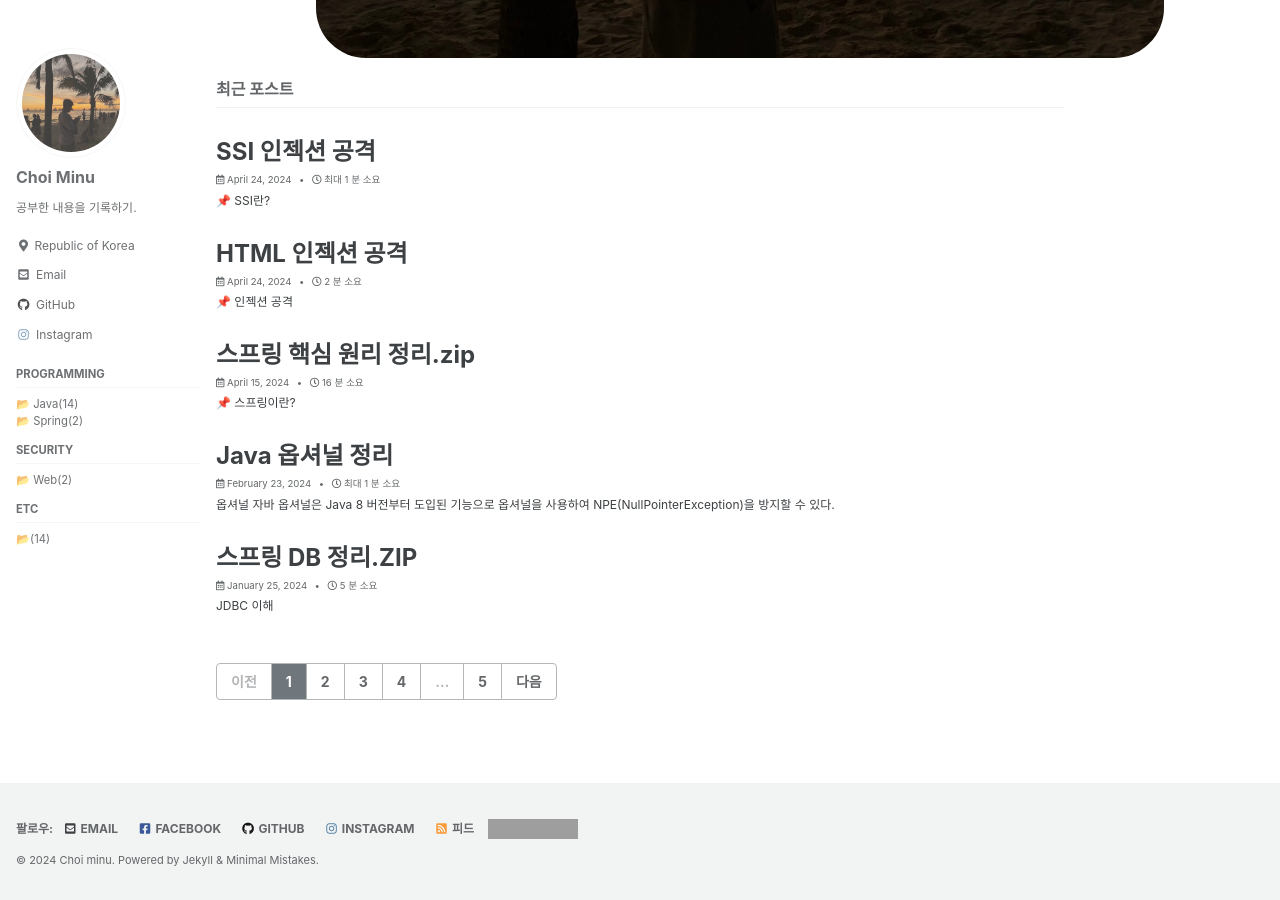
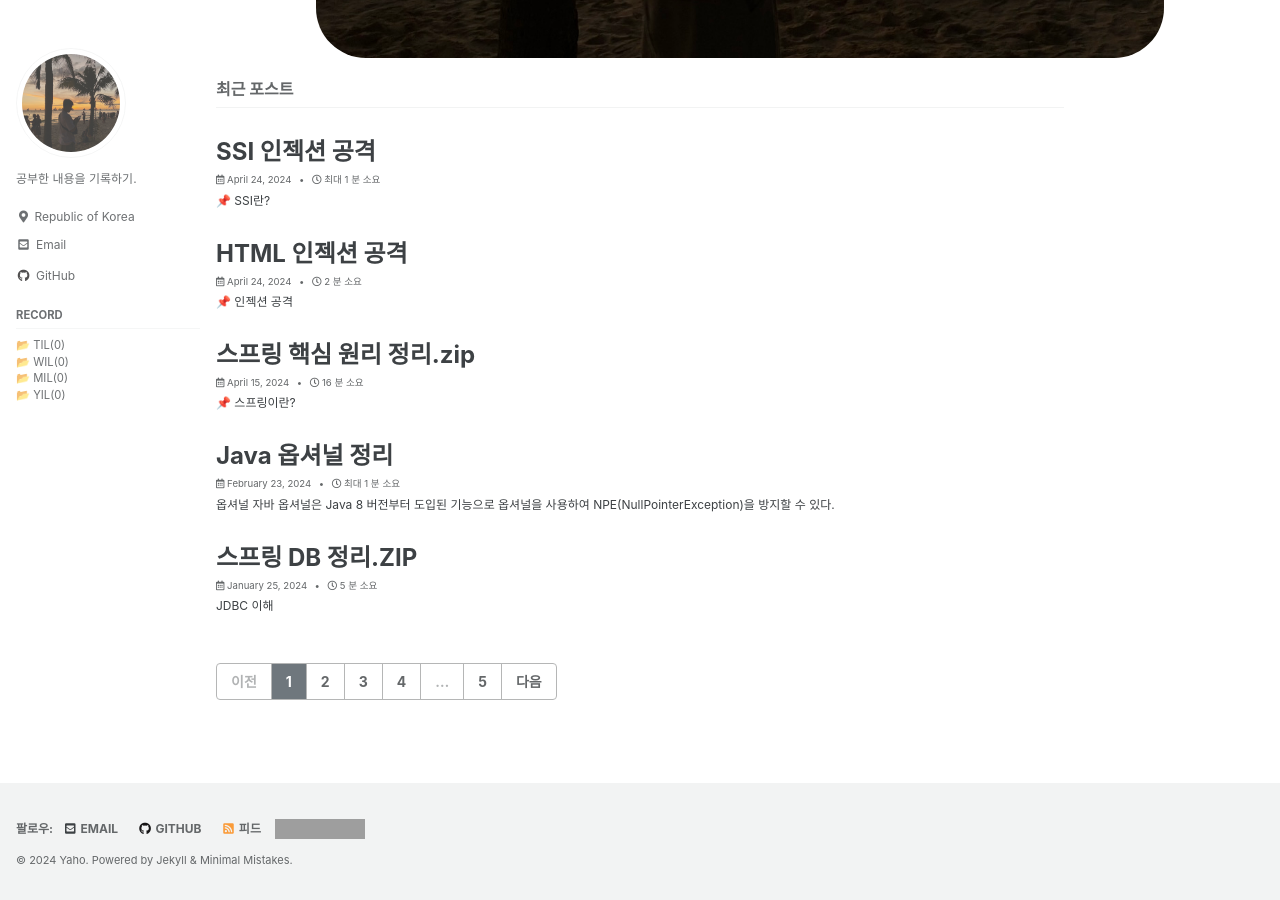
Before and after one commit to choimung/choimung.github.io, a Jekyll site: the page built from index.html, in a window 1280 px wide and 900 px high, scrolled down 868 px. Built offline with Jekyll 4.4.1, drawn with Linux system fonts in a browser that asks for light colours; cached includes are drawn as plain includes; the list of posts is cut into pages by our own code; grey boxes are pictures that could not be loaded.

Commit message:
블로그 이름 수정 및 카테고리 수정

```diff
--- a/Gemfile
+++ b/Gemfile
@@ -3,3 +3,6 @@ gemspec
 
 gem 'jekyll-admin', group: :jekyll_plugins
 gem 'jekyll-sitemap'
+gem "webrick", "~> 1.8"
+
+gem "faraday-retry", "~> 2.2"
--- a/_config.yml
+++ b/_config.yml
@@ -16,10 +16,10 @@ minimal_mistakes_skin    : "default" # "air", "aqua", "contrast", "dark", "dirt"
 
 # Site Settings
 locale                   : "ko-KR"
-title                    : "ChoiMinu Archive"
+title                    : "Yaho"
 title_separator          : "-"
 subtitle                 : "-" # site tagline that appears below site title in masthead
-name                     : "Choi minu"
+name                     : ""
 description              : "천리길도 한 걸음부터"
 url                      : "https://choimung.github.io" # the base hostname & protocol for your site e.g. "https://mmistakes.github.io"
 baseurl                  : # the subpath of your site, e.g. "/blog"
@@ -93,7 +93,7 @@ analytics:
 
 # Site Author
 author:
-  name             : "Choi Minu"
+  name             : " "
   avatar           : "image/profile/profile.jpg" # path of avatar image, e.g. "/assets/images/bio-photo.jpg"
   bio              : "공부한 내용을 기록하기."
   location         : "Republic of Korea"
@@ -108,9 +108,9 @@ author:
     #- label: "Facebook"
     #  icon: "fab fa-fw fa-facebook-square"
     #  url: "https://www.facebook.com/choimung"
-    - label: "Instagram"
-      icon: "fab fa-fw fa-instagram"
-      url: "https://www.instagram.com/meanu___"
+    # - label: "Instagram"
+    #   icon: "fab fa-fw fa-instagram"
+    #   url: "https://www.instagram.com/1234"
     #- label: "2.0 ver Blog"
     # icon: "fas fa-fw fa-link"
     #  url: "https://choimung.gitbub.io/"
@@ -127,21 +127,19 @@ footer:
     - label: "Twitter"
       icon: "fab fa-fw fa-twitter-square"
       # url:
-    - label: "Facebook"
-      icon: "fab fa-fw fa-facebook-square"
-      url: "https://www.facebook.com/alsdn4590"
+    # - label: "Facebook"
+    #   icon: "fab fa-fw fa-facebook-square"
     - label: "GitHub"
       icon: "fab fa-fw fa-github"
-      url: "https://github.com/alsdn4590"
+      url: "https://github.com/choimung"
     - label: "GitLab"
       icon: "fab fa-fw fa-gitlab"
       # url:
     - label: "Bitbucket"
       icon: "fab fa-fw fa-bitbucket"
       # url:
-    - label: "Instagram"
-      icon: "fab fa-fw fa-instagram"
-      url: "https://www.instagram.com/alsdn4590/"
+    # - label: "Instagram"
+    #   icon: "fab fa-fw fa-instagram"
 
 
 # Reading Files
--- a/_data/navigation.yml
+++ b/_data/navigation.yml
@@ -14,24 +14,20 @@ main:
 #    url: "/year-archive/"
 
 sidebar-category:
-  - title: "Programming"
+  - title: "record"
     children:
-      - title: "📂 Java"
-        url:  "/Java"
-        category: "Java"
+      - title: "📂 TIL"
+        url:  "/TIL"
+        category: "TIL"
 
-      - title : "📂 Spring"
-        url: "/Spring"
-        category: "Spring"
+      - title : "📂 WIL"
+        url: "/WIL"
+        category: "WIL"
 
-  - title: "Security"
-    children:
-      - title: "📂 Web"
-        url:  "/Web-security"
-        category: "Web-security"
+      - title : "📂 MIL"
+        url: "/MIL"
+        category: "MIL"
 
-  - title: "ETC"
-    children:
-      - title: "📂"
-        url:  "/Java"
-        category: "Java"
+      - title : "📂 YIL"
+        url: "/YIL"
+        category: "YIL"
```
Also changed, not shown: _pages/category-Algorithm.md (added, +13 -0 lines), _pages/category-MIL.md (added, +11 -0 lines), _pages/category-TIL.md (added, +11 -0 lines), _pages/category-WIL.md (added, +11 -0 lines), _pages/category-YIL.md (added, +11 -0 lines).
